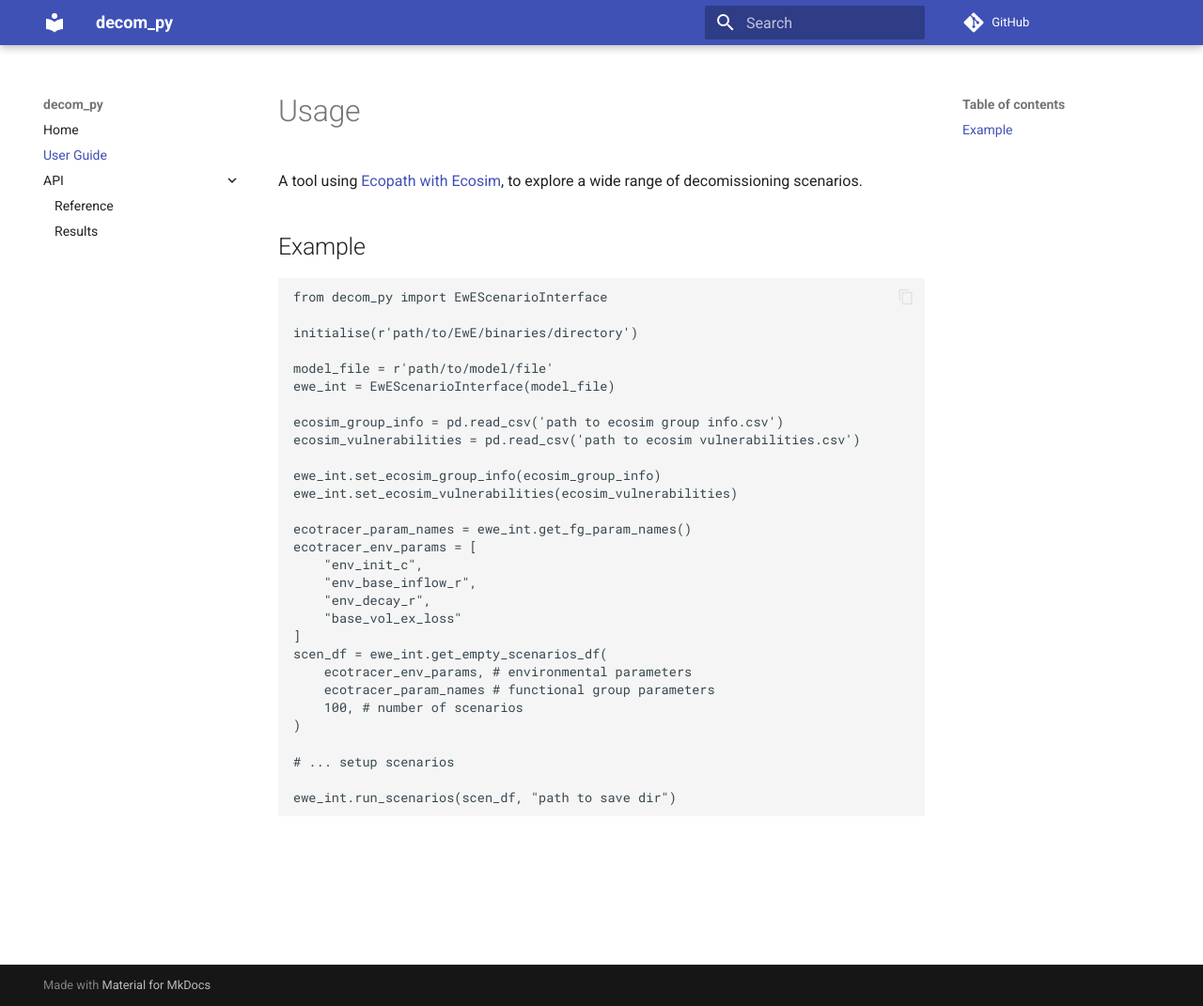
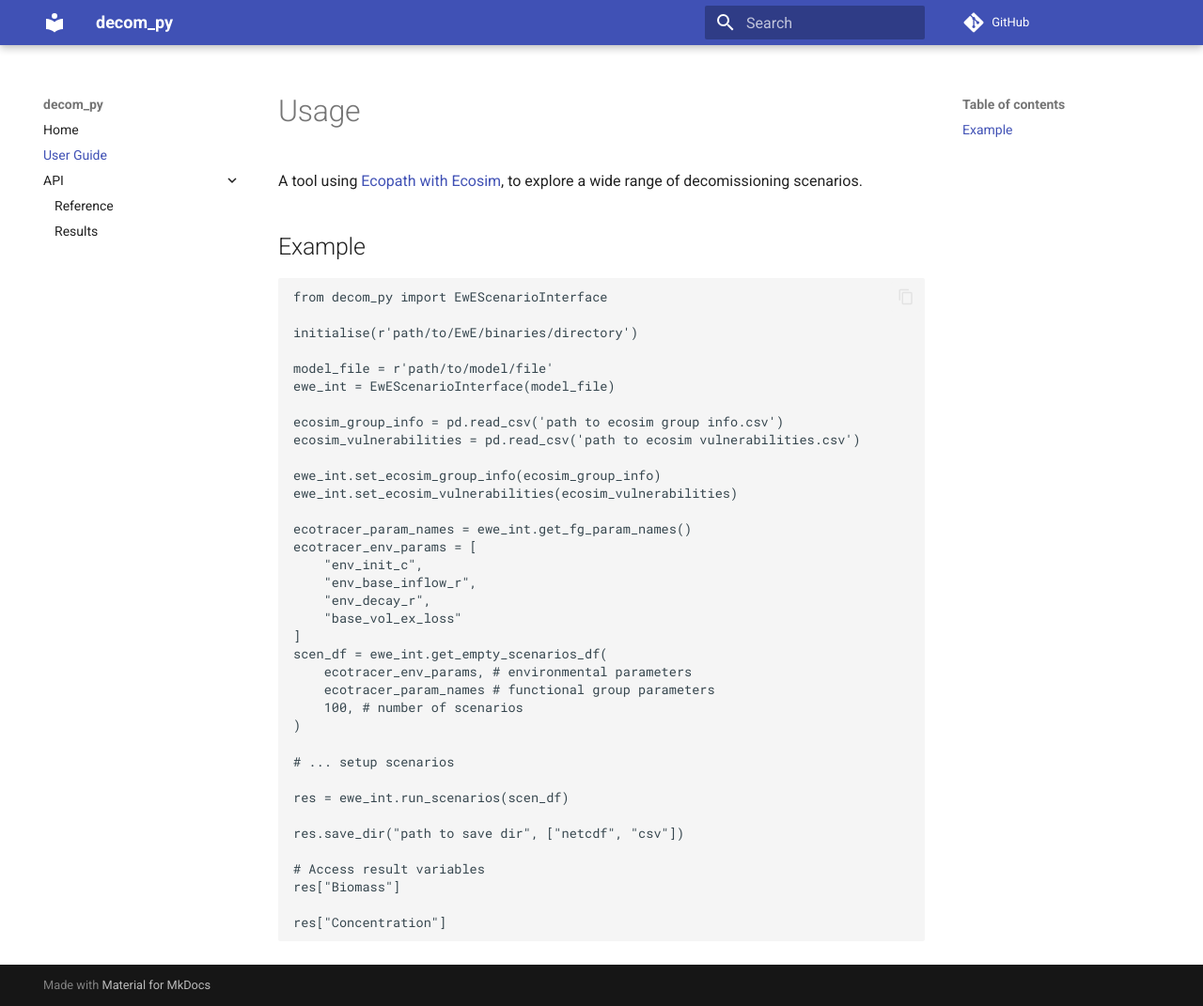
Before and after one commit to open-AIMS/PyEwE, an MkDocs documentation site: the page built from docs/usage.md, in a window 1280 px wide and 1071 px high. Shown: the whole window at 94% size. Built offline with MkDocs 1.6.1 and Material for MkDocs 9.7.7, drawn with Linux system fonts in a browser that asks for light colours; comment, search, counter and statistics services are not loaded.

Commit message:
update documentation to reflect new results interface

````diff
--- a/docs/usage.md
+++ b/docs/usage.md
@@ -34,5 +34,12 @@ scen_df = ewe_int.get_empty_scenarios_df(
 
 # ... setup scenarios
 
-ewe_int.run_scenarios(scen_df, "path to save dir")
+res = ewe_int.run_scenarios(scen_df)
+
+res.save_dir("path to save dir", ["netcdf", "csv"])
+
+# Access result variables
+res["Biomass"]
+
+res["Concentration"]
 ```
````
Also changed, not shown: README.md (+5 -1 lines).
